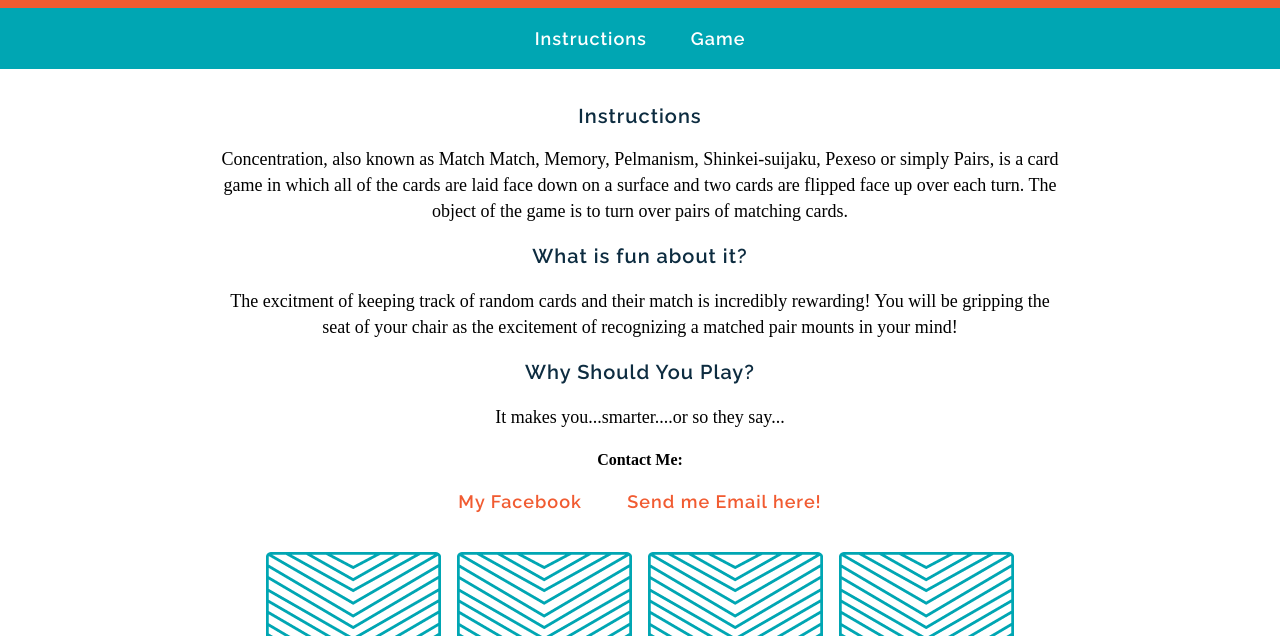
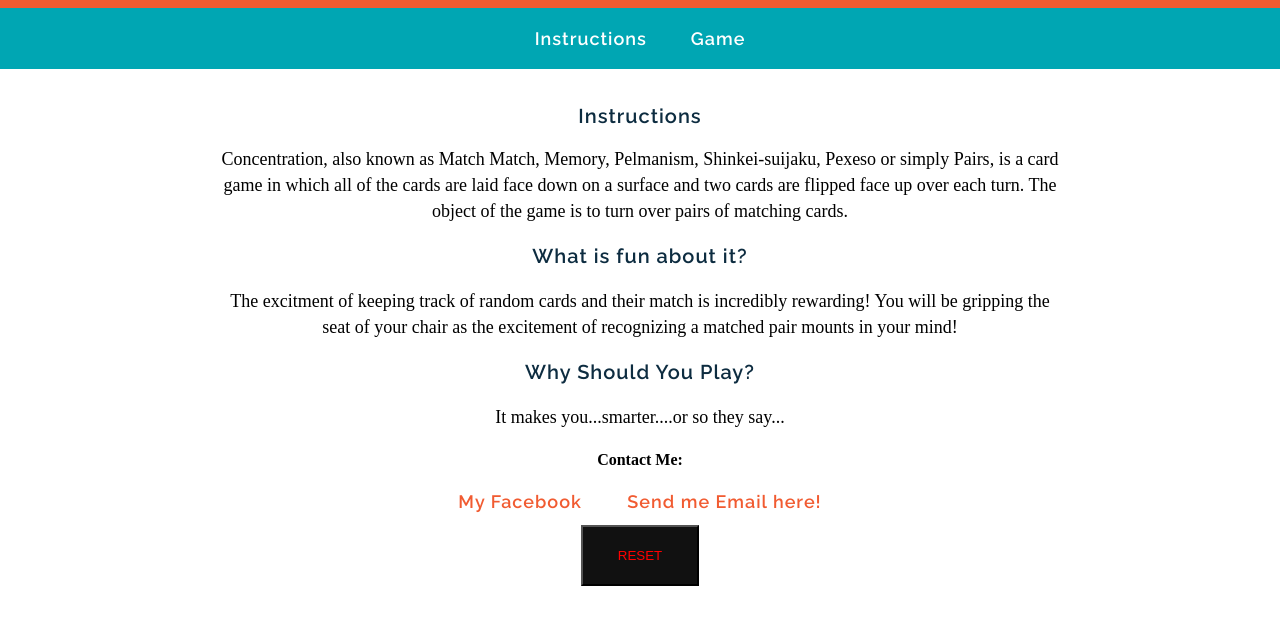
Before and after one commit to bradserlis/wdi-fundamentals-memorygame, a plain HTML site: page memory_game/index.html in a window 1280 px wide. Shown: the part 105-741 px from the top of the page. Drawn offline with Linux system fonts and the light colour scheme; a web font is replaced by a local one.

Commit message:
created game logic - tried to make reset button

```diff
--- a/memory_game/css/style.css
+++ b/memory_game/css/style.css
@@ -111,3 +111,11 @@ footer {
   color: #F15B31;
   font-weight: 700;
 }
+
+.resetButton {
+    background: #111111;
+    color: red;
+    margin: 13px auto;
+    display: block;
+    padding: 21px 35px;
+}
--- a/memory_game/index.html
+++ b/memory_game/index.html
@@ -25,6 +25,7 @@
       <h4>Contact Me:</h4>
       <a href="#"> My Facebook </a>
       <a href="#"> Send me Email here! </a>
+      <button class="resetButton"> RESET </button>
       <div id="game-board" class="board clearfix">
         <!-- <img src="images/queen-of-diamonds.png" alt="Queen of Diamonds">
         <img src="images/back.png" alt="Queen of Hearts">
--- a/memory_game/js/main.js
+++ b/memory_game/js/main.js
@@ -53,6 +53,15 @@ var createBoard = function(){
 
 createBoard();
 
+var resetGame = function(){
+  cardsInPlay = [];
+  createBoard();
+}
+
+// var resetButton = function(){
+  document.getElementsByClassName("resetButton")[0].addEventListener("click", resetGame);
+// }
+
 // flipCard(0);
 // flipCard(2);
 
```
